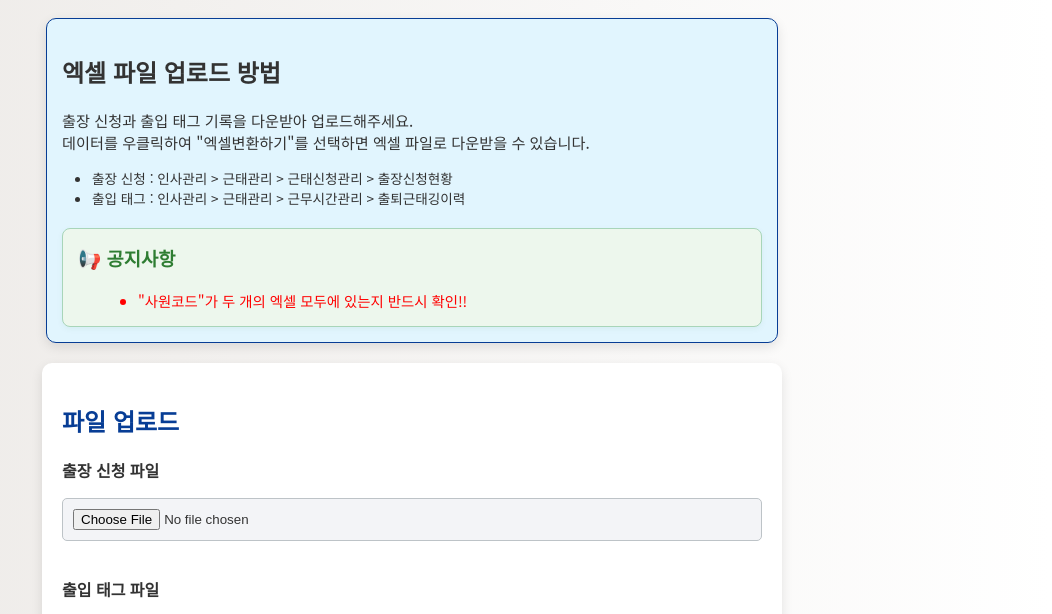
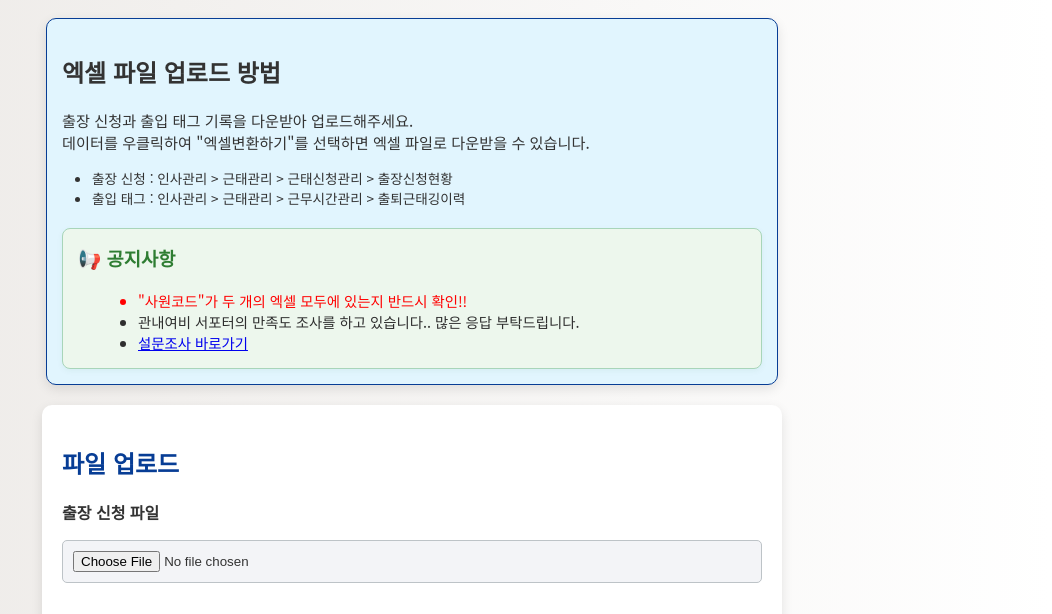
Before and after one commit to eunju-choe/bepa-sup, a plain HTML site: page templates/trip_index.html in a window 1280 px wide. Shown: the part 132-746 px from the top of the page, without its empty margins (228-1280 px from the left). Drawn offline with Linux system fonts and the light colour scheme.

Commit message:
설문조사링크 추가

```diff
--- a/templates/trip_index.html
+++ b/templates/trip_index.html
@@ -187,6 +187,14 @@
             <h3 style="color:#2e7d32; margin-top:0;">📢 공지사항</h3>
             <ul style="margin:10px 0 0 20px; font-size:0.9rem; color:#2e2e2e">
                 <li style="color:#ff0000">"사원코드"가 두 개의 엑셀 모두에 있는지 반드시 확인!!</li>
+                <li>관내여비 서포터의 만족도 조사를 하고 있습니다.. 많은 응답 부탁드립니다.</li>
+                <li>
+                    <a href="https://forms.gle/8EsenTkgGYDsREiu7"
+                       target="_blank"
+                       rel="noopener noreferrer">
+                      설문조사 바로가기
+                    </a>
+                  </li>
             </ul>
             <!-- <p style="font-size:0.85rem; color:#4f6f52; margin-top:10px">
                 ※ 업데이트 일자 : 2025. 11. 06.
```
